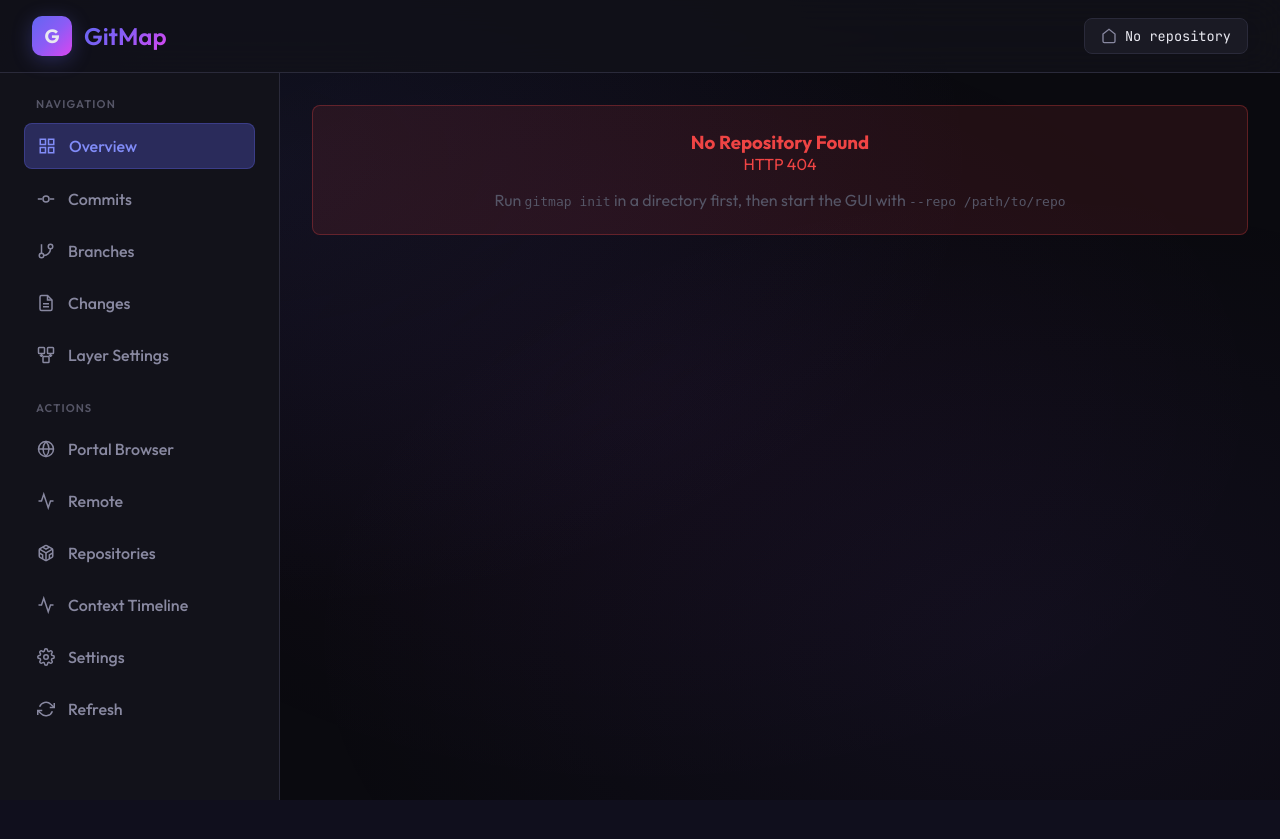
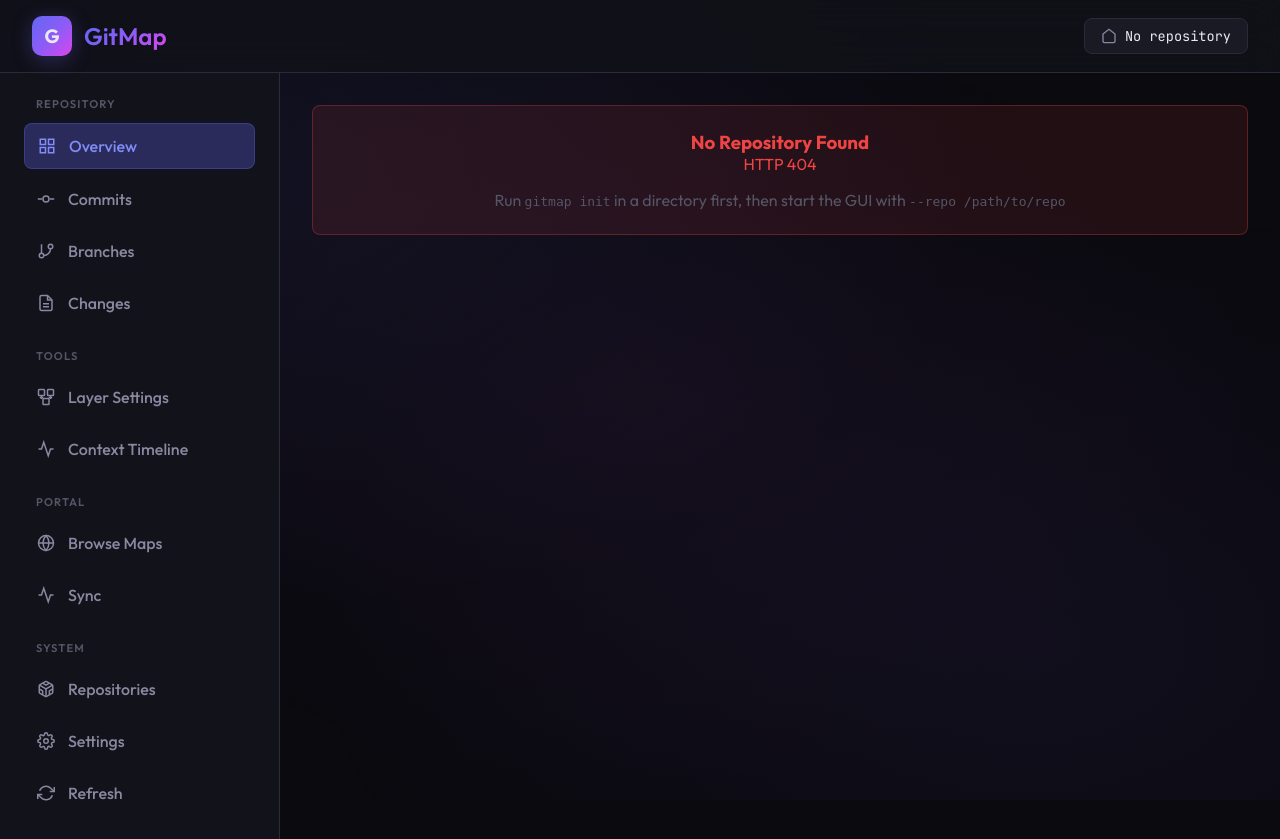
Before and after one commit to 14-TR/Git-Map, a Python web app: template apps/client/gitmap-gui/gitmap_gui/templates/base.html in a window 1280 px wide. Before the commit the page ends 800 px from the top, so only its background shows below. Run offline with Jinja, Linux system fonts and the light colour scheme; the template is opened without the code that fills it, so the values that code supplies are empty.

Commit message:
feat(gitmap-gui): reorganize navigation and add LSM health check
- Reorganize sidebar navigation into logical sections:
  - REPOSITORY: Overview, Commits, Branches, Changes
  - TOOLS: Layer Settings, Context Timeline
  - PORTAL: Browse Maps, Sync
  - SYSTEM: Repositories, Settings, Refresh
- Add /api/lsm/health endpoint for debugging blueprint registration
- Rename "Portal Browser" to "Browse Maps" and "Remote" to "Sync"

https://claude.ai/code/session_01MqncJUJTDDurTWBBGCXjyX

```diff
--- a/apps/client/gitmap-gui/gitmap_gui/routes/lsm.py
+++ b/apps/client/gitmap-gui/gitmap_gui/routes/lsm.py
@@ -9,6 +9,12 @@ from flask import Blueprint, jsonify, request
 from ..utils import get_repo
 
 bp = Blueprint('lsm', __name__, url_prefix='/api')
+
+
+@bp.route('/lsm/health')
+def api_lsm_health():
+    """Health check for LSM blueprint - verifies blueprint is loaded."""
+    return jsonify({'status': 'ok', 'blueprint': 'lsm', 'routes': ['/api/lsm/health', '/api/lsm/sources', '/api/lsm/preview', '/api/lsm/execute']})
 
 
 def _find_layer_by_name(
--- a/apps/client/gitmap-gui/gitmap_gui/templates/base.html
+++ b/apps/client/gitmap-gui/gitmap_gui/templates/base.html
@@ -29,8 +29,9 @@
         </header>
 
         <aside class="sidebar">
+            <!-- REPOSITORY Section -->
             <nav class="nav-section">
-                <div class="nav-section-title">Navigation</div>
+                <div class="nav-section-title">Repository</div>
                 <div class="nav-item active" data-page="overview" onclick="showPage('overview')">
                     <span class="nav-icon">
                         <svg width="18" height="18" viewBox="0 0 24 24" fill="none" stroke="currentColor" stroke-width="2">
@@ -74,6 +75,11 @@
                     </span>
                     Changes
                 </div>
+            </nav>
+
+            <!-- TOOLS Section -->
+            <nav class="nav-section">
+                <div class="nav-section-title">Tools</div>
                 <div class="nav-item" data-page="lsm" onclick="showPage('lsm')">
                     <span class="nav-icon">
                         <svg width="18" height="18" viewBox="0 0 24 24" fill="none" stroke="currentColor" stroke-width="2">
@@ -86,10 +92,19 @@
                     </span>
                     Layer Settings
                 </div>
+                <div class="nav-item" data-page="context" onclick="showPage('context')">
+                    <span class="nav-icon">
+                        <svg width="18" height="18" viewBox="0 0 24 24" fill="none" stroke="currentColor" stroke-width="2">
+                            <polyline points="22 12 18 12 15 21 9 3 6 12 2 12"/>
+                        </svg>
+                    </span>
+                    Context Timeline
+                </div>
             </nav>
 
+            <!-- PORTAL Section -->
             <nav class="nav-section">
-                <div class="nav-section-title">Actions</div>
+                <div class="nav-section-title">Portal</div>
                 <div class="nav-item" data-page="portal" onclick="showPage('portal')">
                     <span class="nav-icon">
                         <svg width="18" height="18" viewBox="0 0 24 24" fill="none" stroke="currentColor" stroke-width="2">
@@ -98,7 +113,7 @@
                             <path d="M12 2a15.3 15.3 0 014 10 15.3 15.3 0 01-4 10 15.3 15.3 0 01-4-10 15.3 15.3 0 014-10z"/>
                         </svg>
                     </span>
-                    Portal Browser
+                    Browse Maps
                 </div>
                 <div class="nav-item" data-page="remote" onclick="showPage('remote')">
                     <span class="nav-icon">
@@ -106,8 +121,13 @@
                             <path d="M22 12h-4l-3 9L9 3l-3 9H2"/>
                         </svg>
                     </span>
-                    Remote
+                    Sync
                 </div>
+            </nav>
+
+            <!-- SYSTEM Section -->
+            <nav class="nav-section">
+                <div class="nav-section-title">System</div>
                 <div class="nav-item" data-page="repositories" onclick="showPage('repositories')">
                     <span class="nav-icon">
                         <svg width="18" height="18" viewBox="0 0 24 24" fill="none" stroke="currentColor" stroke-width="2">
@@ -120,14 +140,6 @@
                         </svg>
                     </span>
                     Repositories
-                </div>
-                <div class="nav-item" data-page="context" onclick="showPage('context')">
-                    <span class="nav-icon">
-                        <svg width="18" height="18" viewBox="0 0 24 24" fill="none" stroke="currentColor" stroke-width="2">
-                            <polyline points="22 12 18 12 15 21 9 3 6 12 2 12"/>
-                        </svg>
-                    </span>
-                    Context Timeline
                 </div>
                 <div class="nav-item" data-page="settings" onclick="showPage('settings')">
                     <span class="nav-icon">
```
